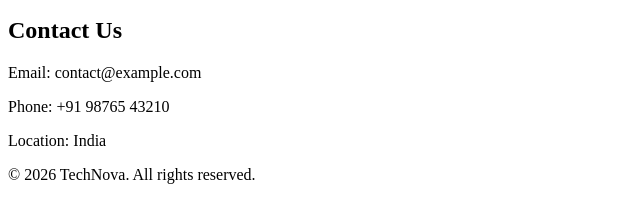
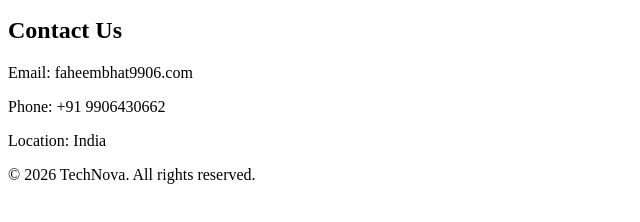
Before and after one commit to Faheembhat33/Git_Merge_Conflicts, a plain HTML site: page AboutUs.html in a window 1280 px wide. Shown: the part 376-598 px from the top of the page, 0-640 px from the left. Drawn offline with Linux system fonts and the light colour scheme.

Commit message:
issue solved

```diff
--- a/AboutUs.html
+++ b/AboutUs.html
@@ -78,9 +78,9 @@
 
         <h2>Contact Us</h2>
 
-        <p>Email: contact@example.com</p>
+        <p>Email: faheembhat9906.com</p>
 
-        <p>Phone: +91 98765 43210</p>
+        <p>Phone: +91 9906430662</p>
 
         <p>Location: India</p>
 
```
